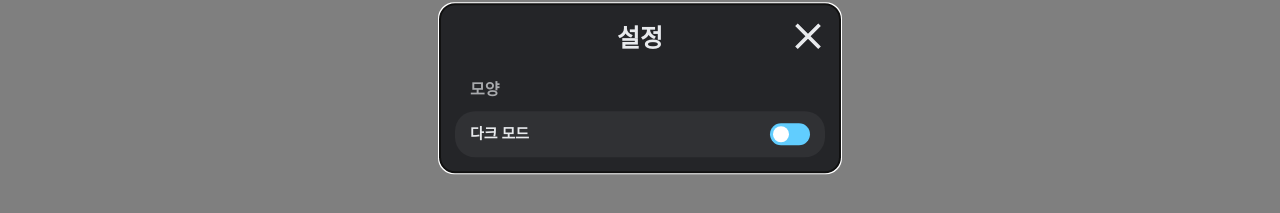
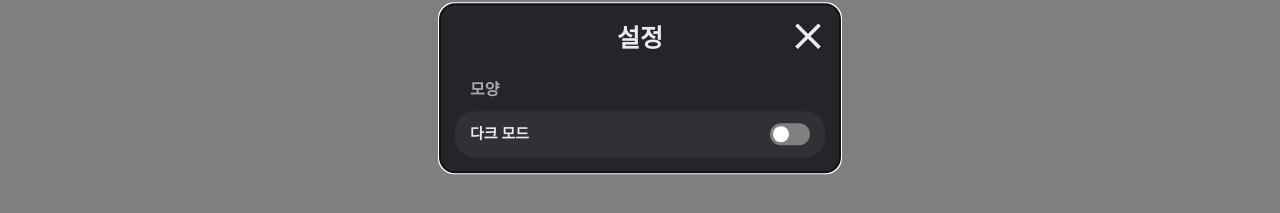
Before and after one commit to BSM-Deploy/BSM-Deploy-Frontend, a Next.js app: page / in a window 1280 px wide. Both pictures are taken after a click on the element 180 px from the left and 27 px from the top of the page. Shown: the part 312-525 px from the top of the page. Built offline with nearby package versions, Linux system fonts and the light colour scheme.

Commit message:
FEAT :: dark mode toggle

```diff
--- a/components/modals/SettingModal.tsx
+++ b/components/modals/SettingModal.tsx
@@ -9,9 +9,18 @@ function SettingModal() {
   const [mount, setMount] = useState(false);
   useEffect(() => {
     setMount(true);
-
     return () => setMount(false);
   }, []);
+
+  const changeTheme = () => {
+    if (localStorage.theme === "dark") {
+      localStorage.setItem("theme", "white");
+      document.documentElement.classList.remove("dark");
+    } else {
+      localStorage.setItem("theme", "dark");
+      document.documentElement.classList.add("dark");
+    }
+  };
   return (
     <Modal open={settingModal} onClose={() => setSettingModal(false)}>
       <div className="w-[40rem] flex p-6 rounded-3xl flex-col bg-modalBackground top-1/2 left-1/2 -translate-y-1/2 -translate-x-1/2 absolute">
@@ -30,8 +39,15 @@ function SettingModal() {
           </h3>
           <div className="px-6 flex justify-between rounded-4xl bg-modalBlack h-[46px] items-center">
             <span className="text-textLightGray font-bold">다크 모드</span>
-            <div className="w-16 h-[2.2rem] rounded-full bg-blue relative cursor-pointer">
-              <div className="w-[1.6rem] h-[1.6rem] bg-white rounded-full absolute left-[0.3rem] top-[0.3rem]" />
+            <div
+              className="w-16 h-[2.2rem] rounded-full dark:bg-blue relative cursor-pointer bg-[#808080]"
+              onClick={() => {
+                if (mount) {
+                  changeTheme();
+                }
+              }}
+            >
+              <div className="w-[1.6rem] h-[1.6rem] bg-white rounded-full absolute left-[0.3rem] dark:right-[0.3rem] dark:left-[unset] top-[0.3rem]" />
             </div>
           </div>
         </div>
--- a/pages/_app.tsx
+++ b/pages/_app.tsx
@@ -1,9 +1,15 @@
 import SettingModal from "@/components/modals/SettingModal";
 import "@/styles/globals.css";
 import type { AppProps } from "next/app";
+import { useEffect } from "react";
 import { RecoilRoot } from "recoil";
 
 export default function App({ Component, pageProps }: AppProps) {
+  useEffect(() => {
+    if (localStorage.theme === "dark") {
+      document.documentElement.classList.add("dark");
+    }
+  }, []);
   return (
     <RecoilRoot>
       <Component {...pageProps} />
--- a/tailwind.config.js
+++ b/tailwind.config.js
@@ -1,5 +1,6 @@
 /** @type {import('tailwindcss').Config} */
 module.exports = {
+  darkMode: "class",
   content: [
     "./pages/**/*.{js,ts,jsx,tsx}",
     "./components/**/*.{js,ts,jsx,tsx}",
```
